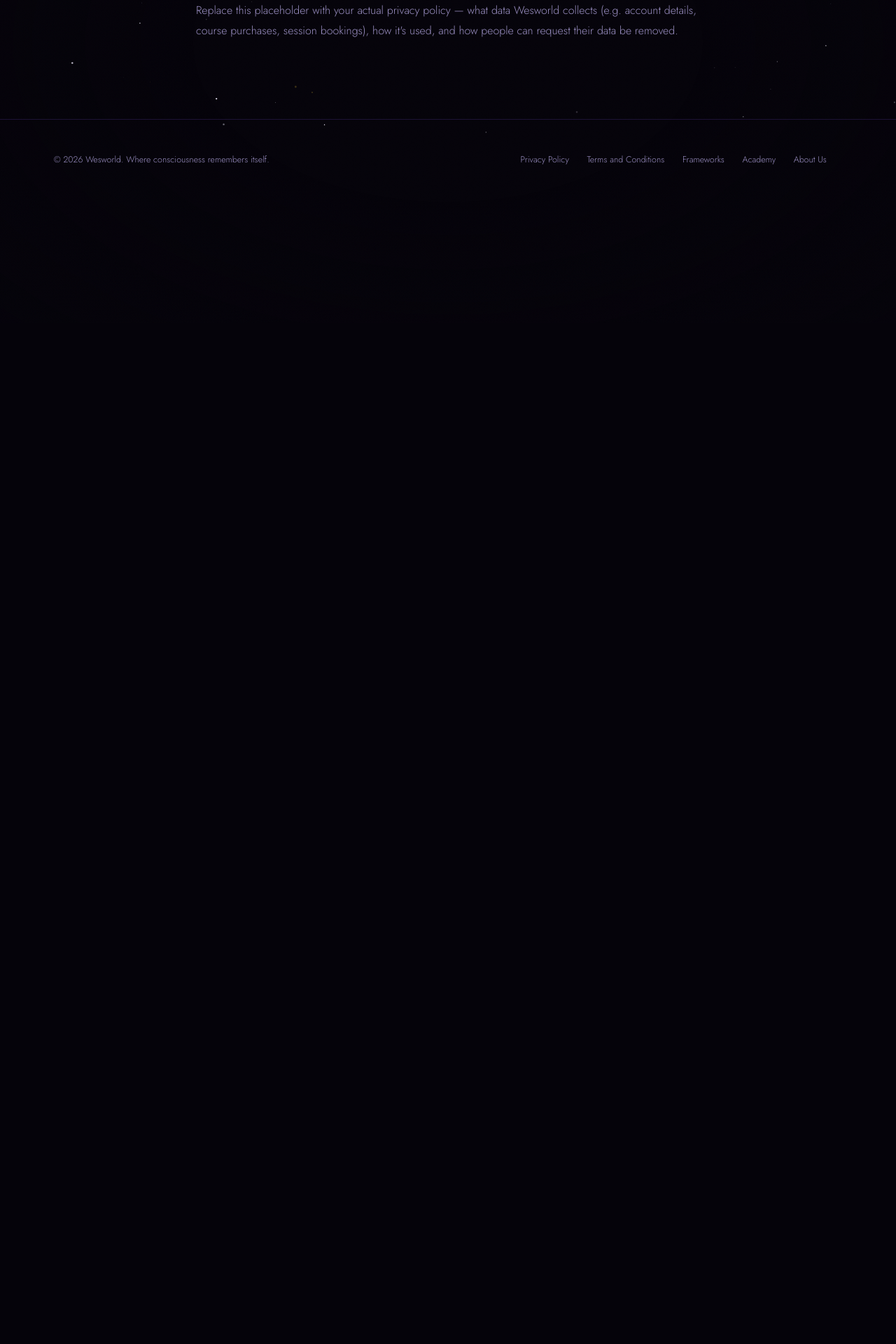
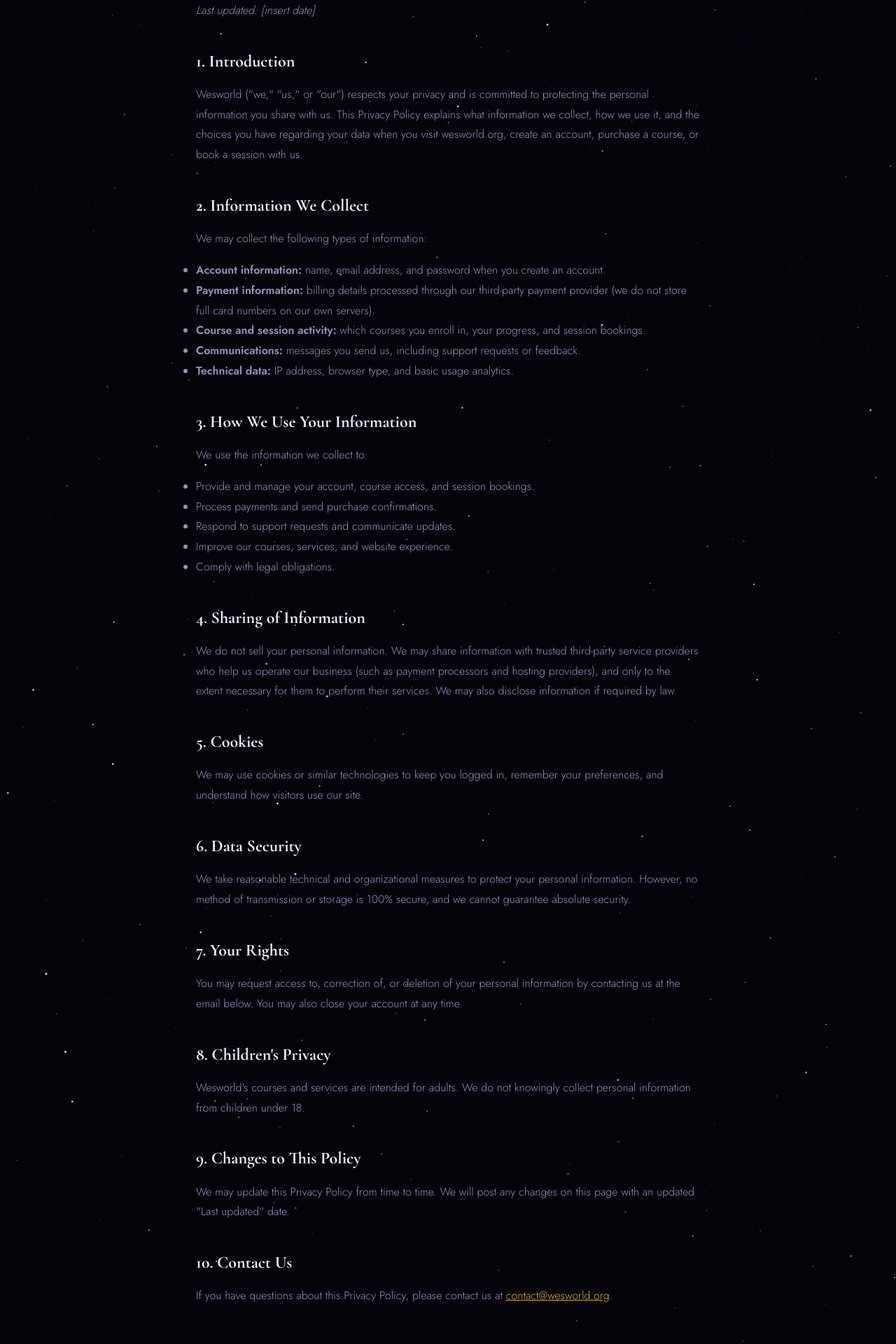
Before and after one commit to wesgenius01/wesworld-frontend, a Next.js app: page /privacy-policy in a window 1280 px wide. Shown: the part 339-2259 px from the top of the page at 70% size. Before the commit the page ends 800 px from the top, so only its background shows below. Built offline with nearby package versions, Linux system fonts and the light colour scheme; no server answers.

Commit message:
Add real privacy policy and terms content

```diff
--- a/app/privacy-policy/page.tsx
+++ b/app/privacy-policy/page.tsx
@@ -8,11 +8,82 @@
         <h1 className="section-title">Privacy Policy</h1>
       </div>
       <div className="prose">
+        <p><em>Last updated: [insert date]</em></p>
+
+        <h2>1. Introduction</h2>
         <p>
-          Replace this placeholder with your actual privacy policy — what data
-          Wesworld collects (e.g. account details, course purchases, session
-          bookings), how it's used, and how people can request their data be
-          removed.
+          Wesworld ("we," "us," or "our") respects your privacy and is committed to
+          protecting the personal information you share with us. This Privacy Policy
+          explains what information we collect, how we use it, and the choices you
+          have regarding your data when you visit wesworld.org, create an account,
+          purchase a course, or book a session with us.
+        </p>
+
+        <h2>2. Information We Collect</h2>
+        <p>We may collect the following types of information:</p>
+        <ul>
+          <li><strong>Account information:</strong> name, email address, and password when you create an account.</li>
+          <li><strong>Payment information:</strong> billing details processed through our third-party payment provider (we do not store full card numbers on our own servers).</li>
+          <li><strong>Course and session activity:</strong> which courses you enroll in, your progress, and session bookings.</li>
+          <li><strong>Communications:</strong> messages you send us, including support requests or feedback.</li>
+          <li><strong>Technical data:</strong> IP address, browser type, and basic usage analytics.</li>
+        </ul>
+
+        <h2>3. How We Use Your Information</h2>
+        <p>We use the information we collect to:</p>
+        <ul>
+          <li>Provide and manage your account, course access, and session bookings.</li>
+          <li>Process payments and send purchase confirmations.</li>
+          <li>Respond to support requests and communicate updates.</li>
+          <li>Improve our courses, services, and website experience.</li>
+          <li>Comply with legal obligations.</li>
+        </ul>
+
+        <h2>4. Sharing of Information</h2>
+        <p>
+          We do not sell your personal information. We may share information with
+          trusted third-party service providers who help us operate our business
+          (such as payment processors and hosting providers), and only to the
+          extent necessary for them to perform their services. We may also
+          disclose information if required by law.
+        </p>
+
+        <h2>5. Cookies</h2>
+        <p>
+          We may use cookies or similar technologies to keep you logged in, remember
+          your preferences, and understand how visitors use our site.
+        </p>
+
+        <h2>6. Data Security</h2>
+        <p>
+          We take reasonable technical and organizational measures to protect your
+          personal information. However, no method of transmission or storage is
+          100% secure, and we cannot guarantee absolute security.
+        </p>
+
+        <h2>7. Your Rights</h2>
+        <p>
+          You may request access to, correction of, or deletion of your personal
+          information by contacting us at the email below. You may also close your
+          account at any time.
+        </p>
+
+        <h2>8. Children's Privacy</h2>
+        <p>
+          Wesworld's courses and services are intended for adults. We do not
+          knowingly collect personal information from children under 18.
+        </p>
+
+        <h2>9. Changes to This Policy</h2>
+        <p>
+          We may update this Privacy Policy from time to time. We will post any
+          changes on this page with an updated "Last updated" date.
+        </p>
+
+        <h2>10. Contact Us</h2>
+        <p>
+          If you have questions about this Privacy Policy, please contact us at{' '}
+          <a href="mailto:contact@wesworld.org">contact@wesworld.org</a>.
         </p>
       </div>
     </section>
```
Also changed, not shown: app/terms/page.tsx (+71 -3 lines).
